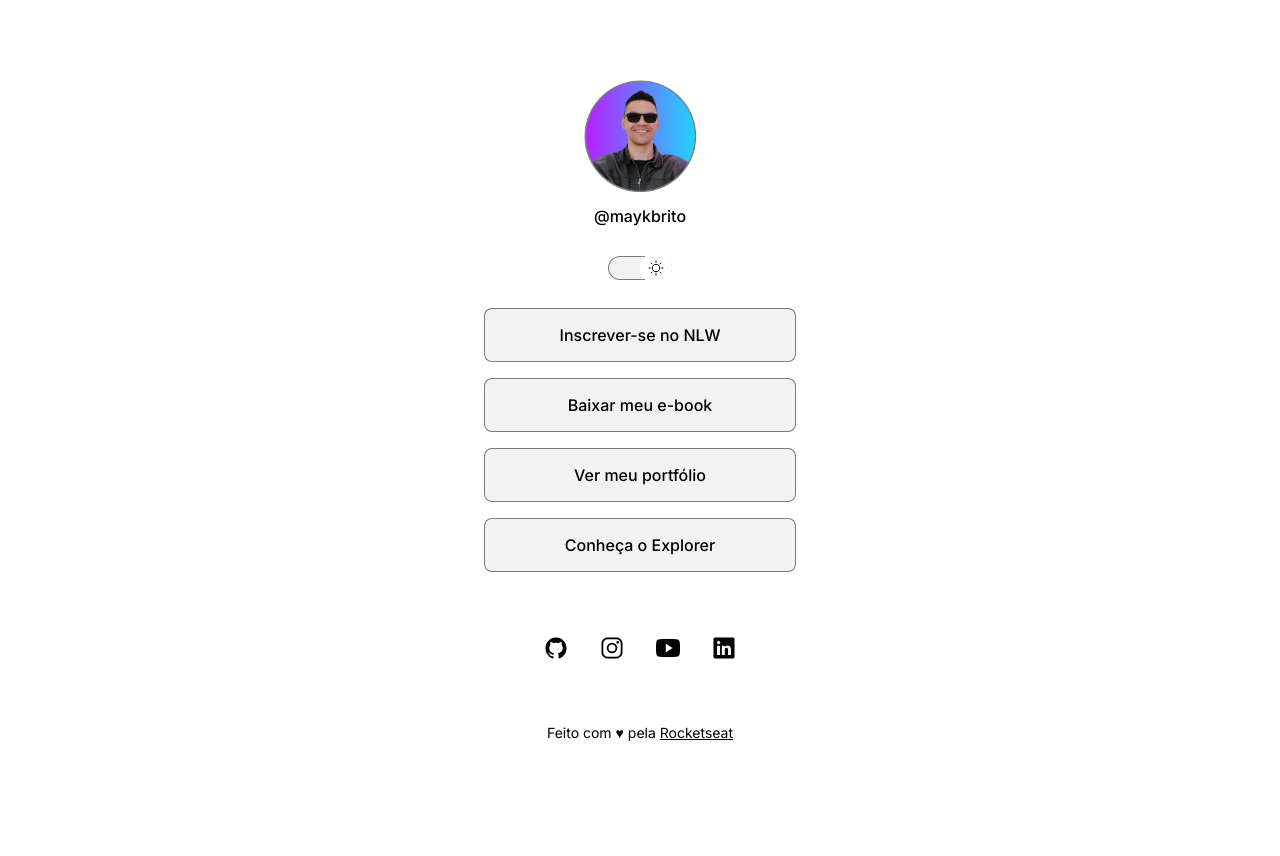
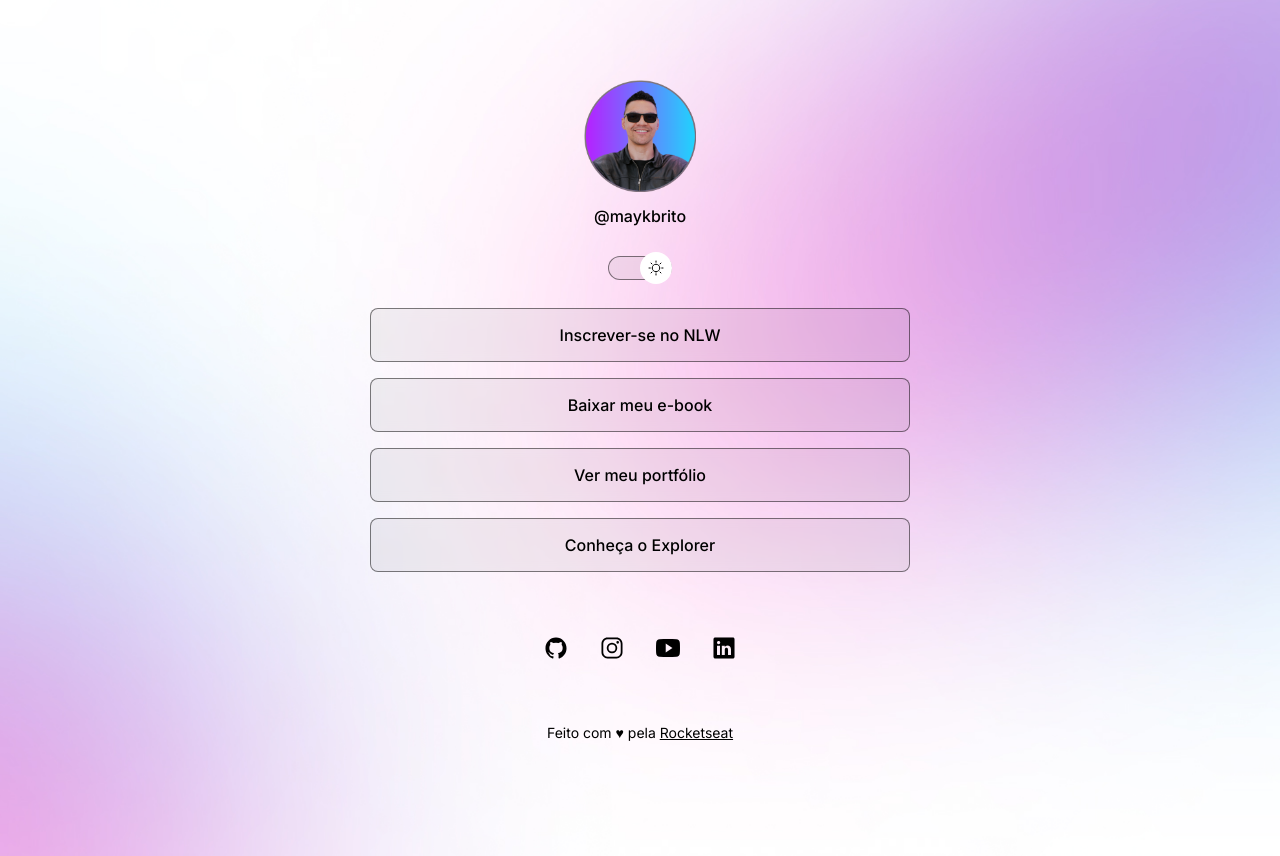
Before and after one commit to Miniki7/Rocket_Dark_Light, a plain HTML site: page index.html in a window 1280 px wide. Both pictures are taken after a click on the element 640 px from the left and 267 px from the top of the page. Before the commit the page ends 800 px from the top, so only its background shows below. Drawn offline with nearby package versions, Linux system fonts and the light colour scheme.

Commit message:
mudar fundo dependendo do dispositivo

```diff
--- a/style.css
+++ b/style.css
@@ -14,7 +14,7 @@
   --switch-bg-url: url(./assets/moon-stars.svg);
 }
 .light{
-  --bg-url: url(./assets/bg-mobile-light.jpg) no-repeat top center/cover;
+  --bg-url: url(./assets/bg-mobile-light.jpg);
   --text-color:black;
   --stroke-color:rgba(0, 0, 0,0.5);
   --surface-color: rgba(0, 0, 0,0.05);
@@ -31,6 +31,7 @@
   /* background color image repeat position/size */
   /* background: url(./assets/bg-mobile.jpg) no-repeat top center/cover; */
   background: var(--bg-url) no-repeat top center/cover;
+  height: 100vh;
 }
 
 body *{
@@ -39,7 +40,8 @@
 }
 
 #container{
-  width: 360px;
+  width: 100%;
+  max-width: 588px;
   margin: 56px auto 0px;
   padding: 0 24px;
 }
@@ -158,3 +160,13 @@
   text-align: center;
   font-size: 14px;
 }
+
+/* media queries */
+@media(min-width:700px){
+  :root{
+    --bg-url:url(./assets/bg-desktop.jpg);
+  }
+  .light{
+     --bg-url:url(./assets/bg-desktop-light.jpg);
+  }
+}
```
Also changed, not shown: .github/preview.jpg (added), 1 other file.
